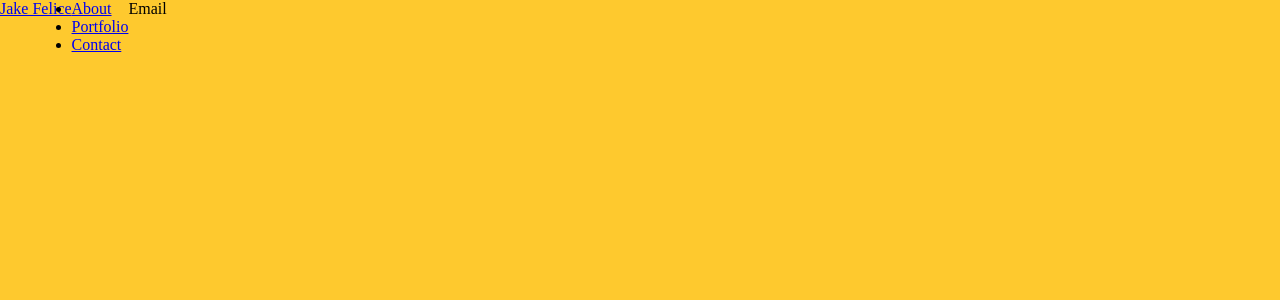
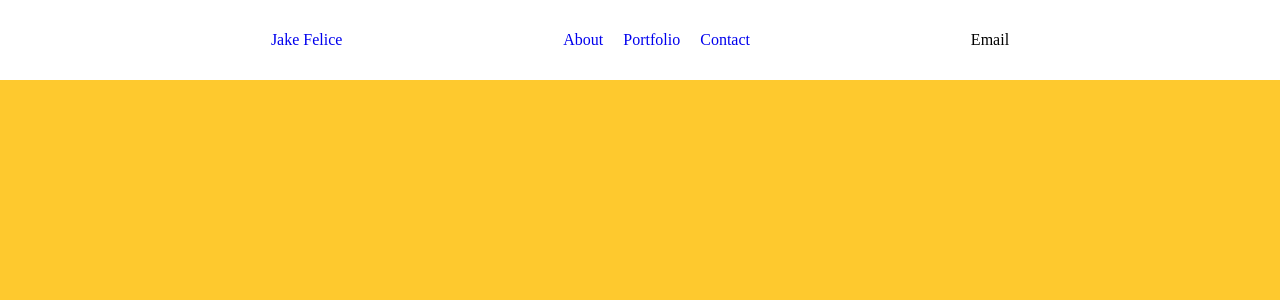
Before and after one commit to jasonfelice/new-portfolio, a React (Create React App) app: page / in a window 1280 px wide. Shown: the top 300 px of the page. Built offline with nearby package versions, Linux system fonts and the light colour scheme.

Commit message:
Create header layout

```diff
--- a/src/components/header/Header.js
+++ b/src/components/header/Header.js
@@ -3,7 +3,7 @@ import Style from './header.module.scss';
 const Header = () => (
   <header className={Style.app__header}>
     <a href="/#">Jake Felice</a>
-    <nav>
+    <nav className={Style.app__headerNav}>
       <ul>
         <li><a href="#about">About</a></li>
         <li><a href="#portfolio">Portfolio</a></li>
--- a/src/components/header/header.module.scss
+++ b/src/components/header/header.module.scss
@@ -1,3 +1,18 @@
 .app__header {
   display: flex;
+  justify-content: space-evenly;
+  align-items: center;
+  padding: 0 50px;
+  height: 80px;
+  background-color: #fff;
 }
+
+.app__header a {
+  text-decoration: none;
+}
+
+.app__headerNav ul {
+  list-style: none;
+  display: flex;
+  gap: 20px;
+}
--- a/src/index.css
+++ b/src/index.css
@@ -1,6 +1,7 @@
 * {
   margin: 0;
   padding: 0;
+  box-sizing: border-box;
 }
 
 body {
```
